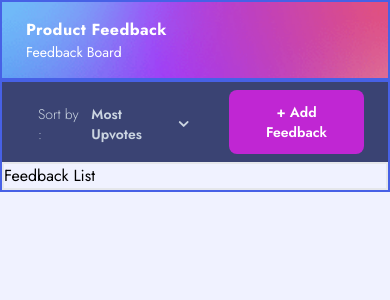
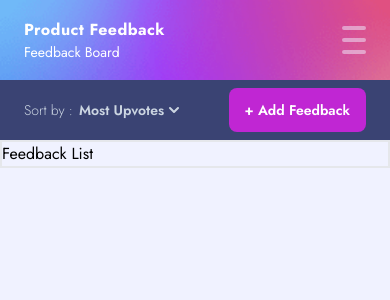
Before and after one commit to diniezikryy/product-feedback-app, a React (Create React App) app in the folder product-feedback-frontend/: page / in a window 390 px wide. Shown: the top 300 px of the page. Built offline with nearby package versions, Linux system fonts and the light colour scheme.

Commit message:
implemented slideover for mobile screens

```diff
--- /dev/null
+++ b/product-feedback-frontend/src/components/Homepage/FeedbackCategory.js
@@ -0,0 +1,16 @@
+import CategoryButton from "../Elements/CategoryButton";
+
+const FeedbackCategory = () => {
+  return (
+    <div className="flex flex-wrap gap-x-2 gap-y-3.5 p-8 bg-white rounded-lg">
+      <CategoryButton text="All" />
+      <CategoryButton text="UI" />
+      <CategoryButton text="UX" />
+      <CategoryButton text="Enhancement" />
+      <CategoryButton text="Bug" />
+      <CategoryButton text="Feature" />
+    </div>
+  );
+};
+
+export default FeedbackCategory;
--- a/product-feedback-frontend/src/components/Homepage/FeedbackNavbar/SortDropdown.js
+++ b/product-feedback-frontend/src/components/Homepage/FeedbackNavbar/SortDropdown.js
@@ -3,37 +3,7 @@ import { Listbox, Transition } from "@headlessui/react";
 import { ChevronDownIcon } from "@heroicons/react/solid";
 import { ReactComponent as CheckIcon } from "./icon-check.svg";
 
-{
-  /* <ChevronDownIcon
-            className="w-5 h-5 -mr-1 text-slate-300"
-            aria-hidden="true"
-          /> */
-}
-
 // Need to make this sort function actually work LMAO
-// Icon Check must show up when selected
-
-{
-  /* <Menu.Item>
-              {({ active }) => (
-                <a
-                  href="#"
-                  className={classNames(
-                    active ? "text-purple-primary" : "text-gray-700",
-                    "block px-4 py-2 text-sm flex justify-between items-center"
-                  )}
-                  onClick={() => setSelectedSortType("Least Upvotes")}
-                >
-                  Least Upvotes{" "}
-                  {active ? (
-                    <span>
-                      <IconCheck />
-                    </span>
-                  ) : null}
-                </a>
-              )}
-            </Menu.Item> */
-}
 
 const SortDropdown = () => {
   const sortOptions = ["Most Upvotes", "Least Upvotes"];
@@ -42,8 +12,8 @@ const SortDropdown = () => {
   return (
     <div className="">
       <Listbox value={selected} onChange={setSelected}>
-        <div className="relative mt-1">
-          <Listbox.Button className="relative w-full py-2 pl-3 pr-10 text-left rounded-lg cursor-default focus:outline-none focus-visible:ring-2 focus-visible:ring-opacity-75 focus-visible:ring-white focus-visible:ring-offset-orange-300 focus-visible:ring-offset-2 focus-visible:border-indigo-500 sm:text-sm">
+        <div className="relative">
+          <Listbox.Button className="relative w-full text-left cursor-default focus:outline-none focus-visible:ring-2 focus-visible:ring-opacity-75 focus-visible:ring-white focus-visible:ring-offset-orange-300 focus-visible:ring-offset-2 focus-visible:border-indigo-500 sm:text-sm">
             <span className="flex items-center">
               <span className="text-sm font-light text-slate-300">
                 Sort by :{" "}
--- a/product-feedback-frontend/src/components/Homepage/Hero.js
+++ b/product-feedback-frontend/src/components/Homepage/Hero.js
@@ -1,10 +1,39 @@
-const Hero = () => {
+const Hero = ({ handleSlideoverOpen, open }) => {
+  const genericHamburgerLine = `h-1 w-6 my-1 rounded-full bg-main-secondary transition ease transform duration-300`;
+
   return (
-    <div className="bg-cover bg-[url('./assets/background-header.png')] px-6 py-4">
-      <p className="text-base font-bold tracking-wide text-white">
-        Product Feedback
-      </p>
-      <p className="text-sm font-normal text-white">Feedback Board</p>
+    <div className="relative flex items-center justify-between bg-cover bg-[url('./assets/background-header.png')] px-6 py-4">
+      <div>
+        <p className="text-base font-bold tracking-wide text-white">
+          Product Feedback
+        </p>
+        <p className="text-sm font-normal text-white">Feedback Board</p>
+      </div>
+
+      <button
+        className="flex flex-col items-center justify-center h-12 rounded group"
+        onClick={handleSlideoverOpen}
+      >
+        <div
+          className={`${genericHamburgerLine} ${
+            open
+              ? "rotate-45 translate-y-3 opacity-50 group-hover:opacity-100"
+              : "opacity-50 group-hover:opacity-100"
+          }`}
+        />
+        <div
+          className={`${genericHamburgerLine} ${
+            open ? "opacity-0" : "opacity-50 group-hover:opacity-100"
+          }`}
+        />
+        <div
+          className={`${genericHamburgerLine} ${
+            open
+              ? "-rotate-45 -translate-y-3 opacity-50 group-hover:opacity-100"
+              : "opacity-50 group-hover:opacity-100"
+          }`}
+        />
+      </button>
     </div>
   );
 };
--- a/product-feedback-frontend/src/components/Homepage/Homepage.js
+++ b/product-feedback-frontend/src/components/Homepage/Homepage.js
@@ -1,17 +1,34 @@
+import { useState } from "react";
+
 import Hero from "./Hero";
 import FeedbackNavbar from "./FeedbackNavbar/FeedbackNavbar";
+// import FeedbackCategory from "./FeedbackCategory";
+import Slideover from "./Slideover";
 
 const Homepage = () => {
+  const [open, setOpen] = useState(false);
+
+  const handleSlideoverOpen = () => {
+    setOpen(!open);
+    console.log(open);
+  };
+
   return (
     <div>
-      <div className="border-2 border-solid border-blue-primary">
-        <Hero />
+      <div className="">
+        <Hero handleSlideoverOpen={handleSlideoverOpen} open={open} />
       </div>
+
       <div className="hidden border-2 border-solid border-blue-primary sm:contents">
         <div className="border-2 border-solid">Category</div>
         <div className="border-2 border-solid">Roadmap</div>
       </div>
-      <div className="border-2 border-solid border-blue-primary">
+
+      {/* Slideover */}
+
+      <Slideover open={open} setOpen={handleSlideoverOpen} />
+
+      <div className="">
         <FeedbackNavbar />
         <div className="border-2 border-solid">Feedback List</div>
       </div>
--- /dev/null
+++ b/product-feedback-frontend/src/components/Homepage/Slideover.js
@@ -0,0 +1,63 @@
+import { Fragment } from "react";
+import { Dialog, Transition } from "@headlessui/react";
+import { XIcon } from "@heroicons/react/outline";
+
+const Slideover = ({ open, setOpen }) => {
+  return (
+    <Transition.Root show={open} as={Fragment}>
+      <Dialog
+        as="div"
+        className="fixed inset-0 overflow-hidden  mt-[80px]"
+        onClose={setOpen}
+      >
+        <div className="absolute inset-0 overflow-hidden">
+          <Transition.Child
+            as={Fragment}
+            enter="ease-in-out duration-500"
+            enterFrom="opacity-0"
+            enterTo="opacity-100"
+            leave="ease-in-out duration-500"
+            leaveFrom="opacity-100"
+            leaveTo="opacity-0"
+          >
+            <Dialog.Overlay className="absolute inset-0 transition-opacity bg-gray-500 bg-opacity-75" />
+          </Transition.Child>
+          <div className="fixed inset-y-0 right-0 flex max-w-full pl-10 pointer-events-none">
+            <Transition.Child
+              as={Fragment}
+              enter="transform transition ease-in-out duration-500 sm:duration-700"
+              enterFrom="translate-x-full"
+              enterTo="translate-x-0"
+              leave="transform transition ease-in-out duration-500 sm:duration-700"
+              leaveFrom="translate-x-0"
+              leaveTo="translate-x-full"
+            >
+              <div className="relative w-screen max-w-md pointer-events-auto mt-[80px]">
+                <div className="flex flex-col h-full py-6 overflow-y-scroll bg-white shadow-xl">
+                  <div className="px-4 sm:px-6">
+                    <Dialog.Title className="text-lg font-medium text-gray-900">
+                      {" "}
+                      Panel title{" "}
+                    </Dialog.Title>
+                  </div>
+                  <div className="relative flex-1 px-4 mt-6 sm:px-6">
+                    {/* Replace with your content */}
+                    <div className="absolute inset-0 px-4 sm:px-6">
+                      <div
+                        className="h-full border-2 border-gray-200 border-dashed"
+                        aria-hidden="true"
+                      />
+                    </div>
+                    {/* /End replace */}
+                  </div>
+                </div>
+              </div>
+            </Transition.Child>
+          </div>
+        </div>
+      </Dialog>
+    </Transition.Root>
+  );
+};
+
+export default Slideover;
```
Also changed, not shown: product-feedback-frontend/src/components/Homepage/FeedbackRoadmap.js (added).
